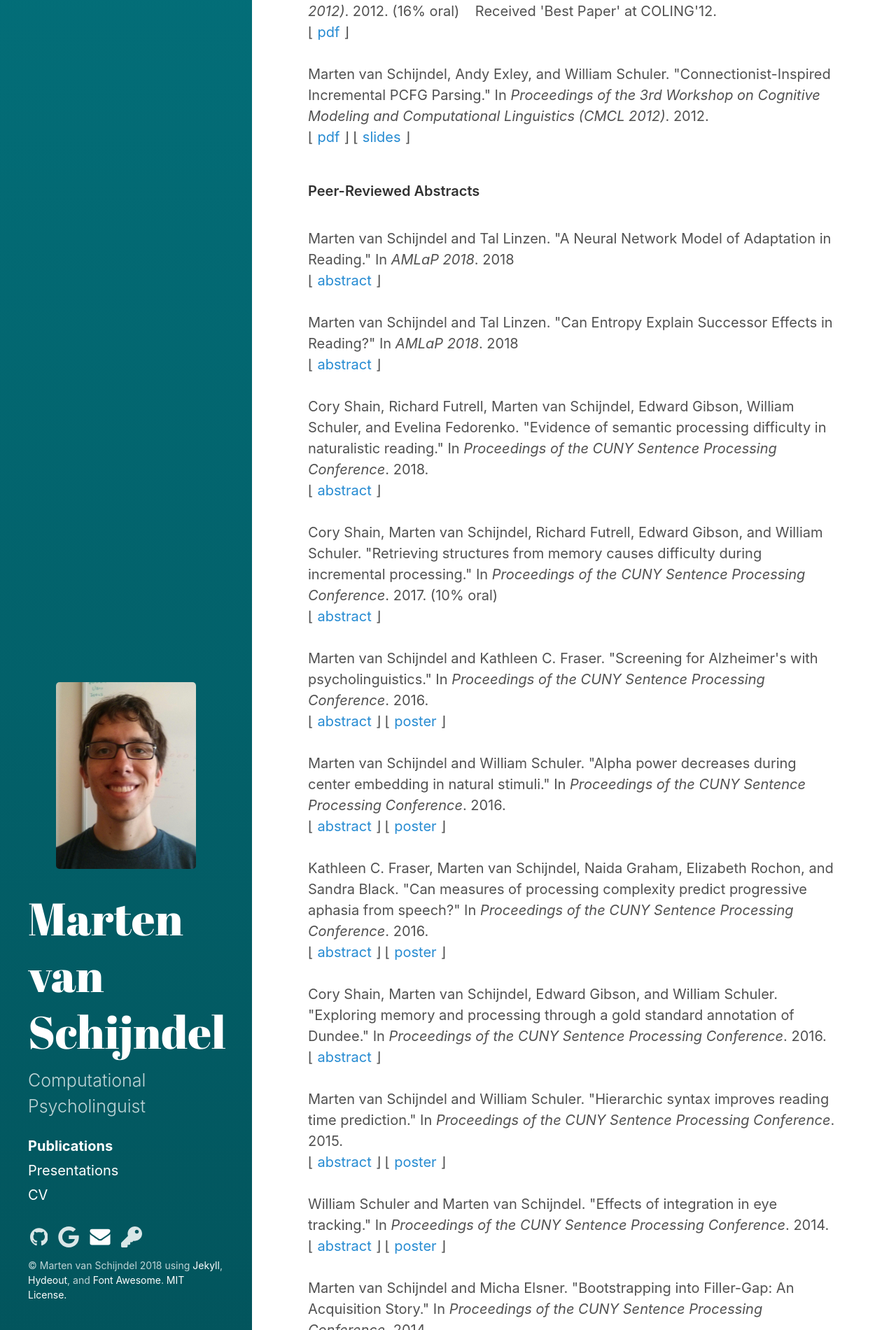
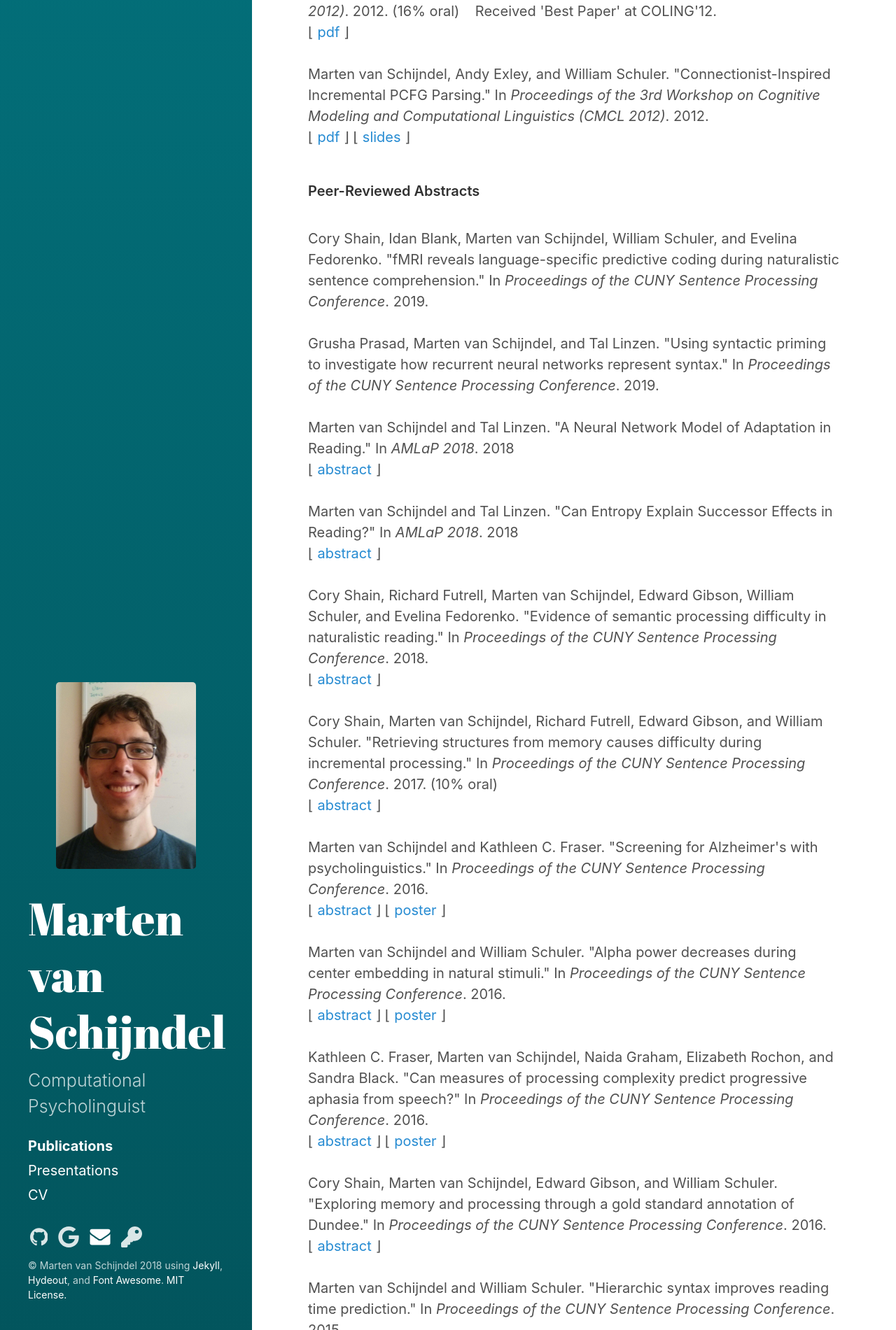
Before and after one commit to yexinqu/vansky.github.io, a Jekyll site: the page built from publications.html, in a window 1280 px wide. Shown: the part 3099-5000 px from the top of the page at 70% size. Built offline with Jekyll 4.4.1, drawn with Linux system fonts in a browser that asks for light colours.

Commit message:
CUNY 2019

```diff
--- a/publications.html
+++ b/publications.html
@@ -6,9 +6,6 @@ order: 0
 ---
 
 <h4>Journal Articles </h4><br />
-<!--William Schuler, Luan Nguyen, Marten van Schijndel, and Evan Jaffe. "Syntactic Probability Estimation using a Cognitively Motivated Grammar." <i>Journal of Computational Linguistics</i>, under review.
-<div class='dllinks'>&lfloor; <a href="/assets/pdf/schuler_etal-2015-jcl.pdf">pdf</a> &rfloor; </div><!--&lfloor; <a href="javascript:toggle('schuler2015')">bib</a> &rfloor;</div>
--->
 
 Rajakrishnan Rajkumar, Marten van Schijndel, Michael White, and William Schuler. "Investigating Locality Effects and Surprisal in Written English Syntactic Choice Phenomena." <i>Cognition</i>, 155: 204-232. 2016.
 <div class='dllinks'>&lfloor; <a href="http://www.ling.ohio-state.edu/~mwhite/papers/Rajkumar-vanSchijndel-White-Schuler-Cognition-2016-to-appear.pdf">pdf</a> &rfloor;</div><br>
@@ -75,6 +72,10 @@ Marten van Schijndel, Andy Exley, and William Schuler. "Connectionist-Inspired I
 
 <h4>Peer-Reviewed Abstracts</h4><br />
 
+Cory Shain, Idan Blank, Marten van Schijndel, William Schuler, and Evelina Fedorenko. "fMRI reveals language-specific predictive coding during naturalistic sentence comprehension." In <i>Proceedings of the CUNY Sentence Processing Conference</i>. 2019.<br><br>
+
+Grusha Prasad, Marten van Schijndel, and Tal Linzen. "Using syntactic priming to investigate how recurrent neural networks represent syntax." In <i>Proceedings of the CUNY Sentence Processing Conference</i>. 2019.<br><br>
+
 Marten van Schijndel and Tal Linzen. "A Neural Network Model of Adaptation in Reading." In <i>AMLaP 2018</i>. 2018
 <div class='dllinks'>&lfloor; <a href="/assets/pdf/vanschijndel_linzen-2018-amlap_adapt-abstract.pdf">abstract</a> &rfloor;</div><br>
 
```
